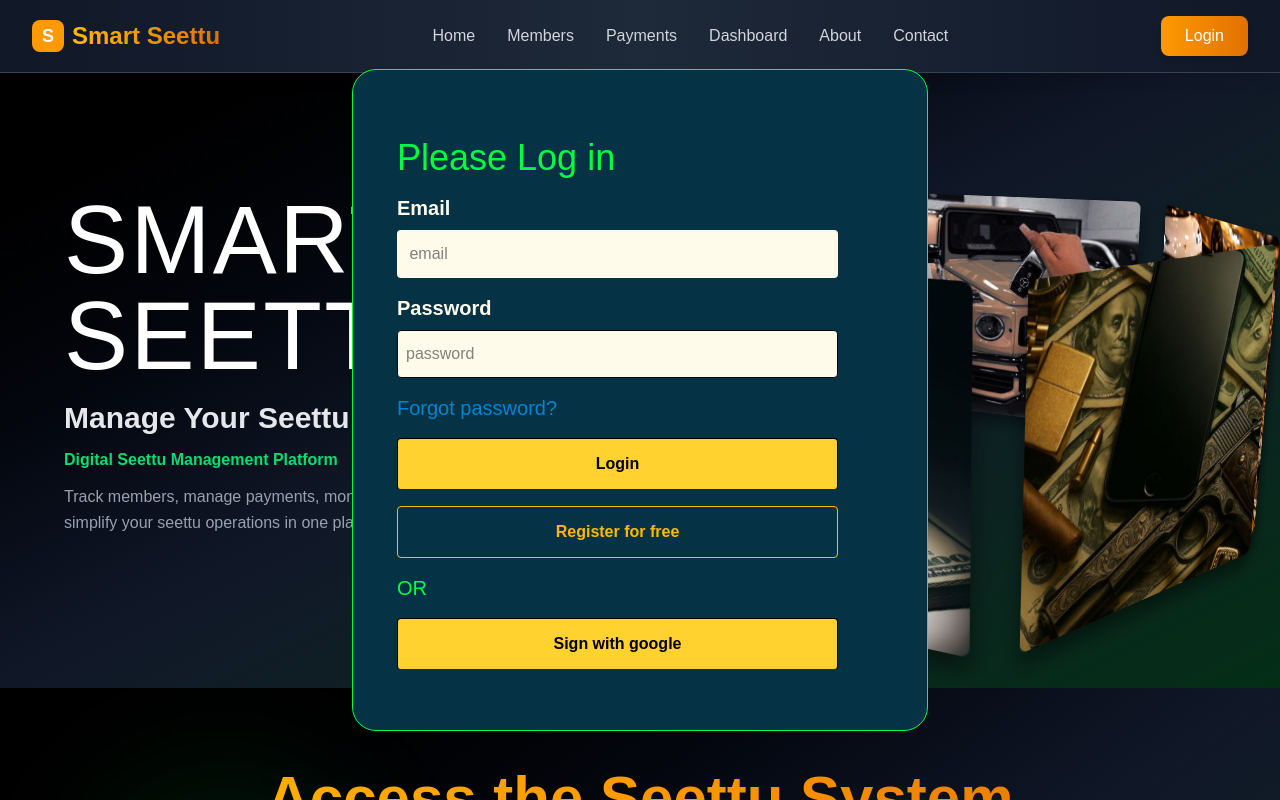
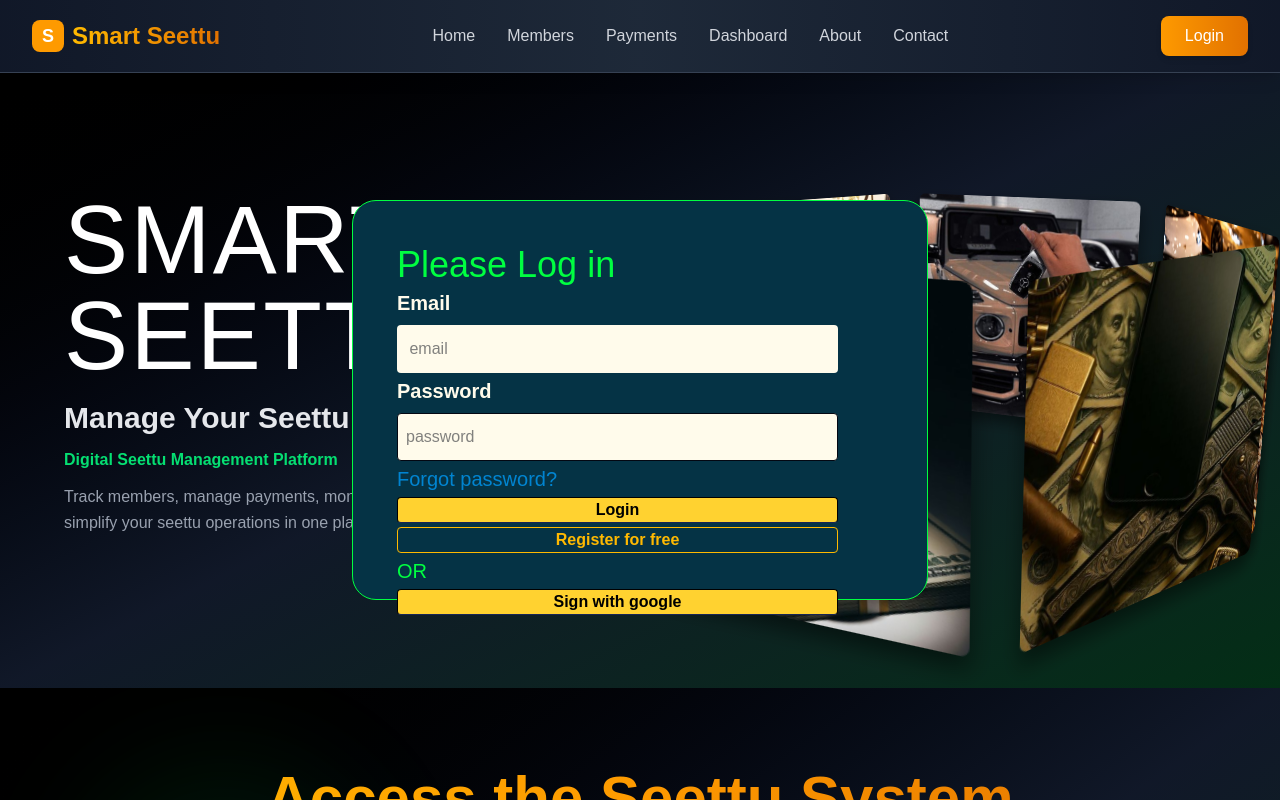
Before and after one commit to savindunawanjana2003/Smart-Seettu-web, a React (Vite) app in the folder smart-seettu-frount-end/: page /Intro in a window 1280 px wide. Both pictures are taken after a click on the button "Login". Shown: the top 800 px of the page. Built offline with nearby package versions, Linux system fonts and the light colour scheme; a web font is replaced by a local one.

Commit message:
chenge login dive  alinment

```diff
--- a/smart-seettu-frount-end/src/components/Nave-bar.tsx
+++ b/smart-seettu-frount-end/src/components/Nave-bar.tsx
@@ -118,10 +118,13 @@ const Header = () => {
               onClick={closeLoginFromBackground}
             >
               <div
-                className="w-full max-w-md md:max-w-xl bg-cyan-950 flex flex-col gap-4 p-6 sm:p-10 md:pl-11 border rounded-3xl mx-auto w-25px h-100px"
+                className="w-full max-w-md md:max-w-xl bg-cyan-950 flex flex-col gap-1 p-6 sm:p-10 md:pl-11 border rounded-3xl mx-auto w-25px h-[50vh] mt-10 mb-10 ml-5 mr-5"
                 onClick={(e) => e.stopPropagation()}
               >
-                <label htmlFor="" className="text-4xl pt-7">
+                <label
+                  htmlFor=""
+                  className=" sm:text-4xl md:text-4xl pt-1 sm:p:7"
+                >
                   Please Log in
                 </label>
                 <div className="flex flex-col gap-2">
@@ -132,7 +135,7 @@ const Header = () => {
                     Email
                   </label>
                   <input
-                    className="bg-amber-50 w-[90%] text-gray-950 pl-2 h-12 rounded"
+                    className="bg-amber-50 w-[90%] text-gray-950 pl-2 h-[6vh] rounded"
                     type="email"
                     placeholder=" email"
                     part="[a-z0-9._%+-]+@[a-z0-9.-]+\.[a-z]{2,}"
@@ -146,7 +149,7 @@ const Header = () => {
                     Password
                   </label>
                   <input
-                    className="bg-amber-50 w-[90%] text-gray-950 pl-2 h-12 border rounded"
+                    className="bg-amber-50 w-[90%] text-gray-950 pl-2  h-[6vh] border rounded"
                     type="password"
                     placeholder="password"
                   />
@@ -156,20 +159,20 @@ const Header = () => {
                 </a>
                 <button
                   type="button"
-                  className="btn btn-outline-primary bg-amber-300 h-13 w-[90%] border-b-blue-950 border-1 rounded hover:bg-amber-400 text-black font-bold"
+                  className="btn btn-outline-primary bg-amber-300  h-[6vh] w-[90%] border-b-blue-950 border-1 rounded hover:bg-amber-400 text-black font-bold"
                 >
                   Login
                 </button>
                 <button
                   type="button"
-                  className="btn btn-outline-primary bg-transparent border-amber-400 text-amber-400 font-bold rounded border-1 h-13 w-[90%]"
+                  className="btn btn-outline-primary bg-transparent border-amber-400 text-amber-400 font-bold rounded border-1  h-[6vh] w-[90%]"
                 >
                   Register for free
                 </button>
                 <span className="text-xl ">OR</span>
                 <button
                   type="button"
-                  className="btn btn-outline-primary bg-amber-300 h-13 border-b-blue-950 border-1 rounded hover:bg-amber-400 text-black font-bold w-[90%] mb-5"
+                  className="btn btn-outline-primary bg-amber-300  h-[6vh] border-b-blue-950 border-1 rounded hover:bg-amber-400 text-black font-bold w-[90%] mb-5"
                 >
                   Sign with google
                 </button>
```
